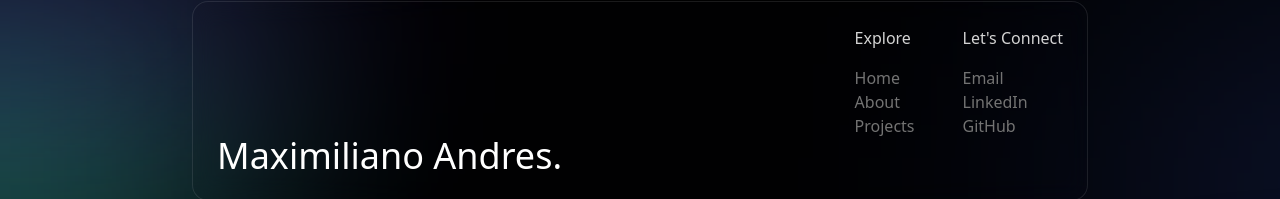
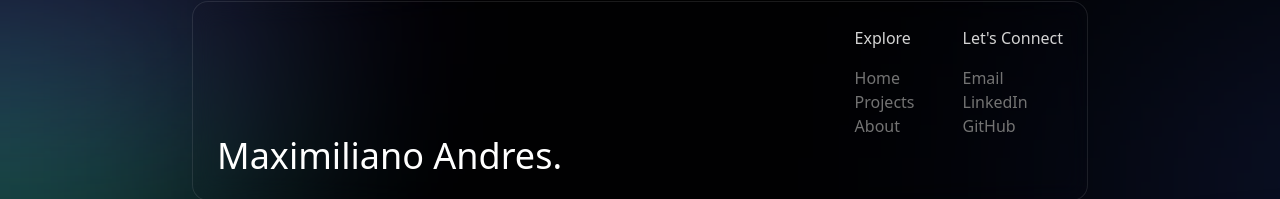
Before and after one commit to Maxi-Andres/portfolio.dev, a React (Vite) app: page / in a window 1280 px wide. Shown: the part 3303-3502 px from the top of the page. Built offline with nearby package versions, Linux system fonts and the light colour scheme.

Commit message:
cambios a el footer

```diff
--- a/src/components/home/Footer.tsx
+++ b/src/components/home/Footer.tsx
@@ -4,6 +4,16 @@ import Section from '../shared/SectionContainer'
 import GlassCard from '../shared/GlassCard'
 
 const Footer = () => {
+  const scrollToSection = (sectionId: string) => {
+    const element = document.getElementById(sectionId)
+    if (element) {
+      element.scrollIntoView({
+        behavior: 'smooth',
+        block: 'start',
+      })
+    }
+  }
+
   return (
     <>
       <Section
@@ -23,28 +33,28 @@ const Footer = () => {
                     <h3 className="mb-4 text-neutral-300">Explore</h3>
                     <ul className="flex flex-col font-light text-neutral-500">
                       <li>
-                        <Link
-                          to="/"
-                          className="hover:text-neutral-300 hover:underline"
+                        <a
+                          onClick={() => scrollToSection('home')}
+                          className="cursor-pointer hover:text-neutral-300 hover:underline"
                         >
                           Home
-                        </Link>
+                        </a>
                       </li>
                       <li>
-                        <Link
-                          to="/about"
-                          className="hover:text-neutral-300 hover:underline"
+                        <a
+                          onClick={() => scrollToSection('projects')}
+                          className="cursor-pointer hover:text-neutral-300 hover:underline"
+                        >
+                          Projects
+                        </a>
+                      </li>
+                      <li>
+                        <a
+                          onClick={() => scrollToSection('about')}
+                          className="cursor-pointer hover:text-neutral-300 hover:underline"
                         >
                           About
-                        </Link>
-                      </li>
-                      <li>
-                        <Link
-                          to="/projects"
-                          className="hover:text-neutral-300 hover:underline"
-                        >
-                          Projects
-                        </Link>
+                        </a>
                       </li>
                     </ul>
                   </div>
@@ -54,7 +64,8 @@ const Footer = () => {
                     <ul className="flex flex-col font-light text-neutral-500">
                       <li>
                         <a
-                          href="mailto:contact@maximiliano.dev"
+                          href="mailto:max.bianchimano@gmail.com"
+                          target="_blank"
                           className="hover:text-neutral-300 hover:underline"
                         >
                           Email
@@ -63,7 +74,8 @@ const Footer = () => {
 
                       <li>
                         <a
-                          href="https://www.linkedin.com/"
+                          href="https://www.linkedin.com/in/maximiliano-andres-bianchimano/"
+                          target="_blank"
                           className="hover:text-neutral-300 hover:underline"
                         >
                           LinkedIn
@@ -72,7 +84,8 @@ const Footer = () => {
 
                       <li>
                         <a
-                          href="https://github.com/"
+                          href="https://github.com/Maxi-Andres"
+                          target="_blank"
                           className="hover:text-neutral-300 hover:underline"
                         >
                           GitHub
```
